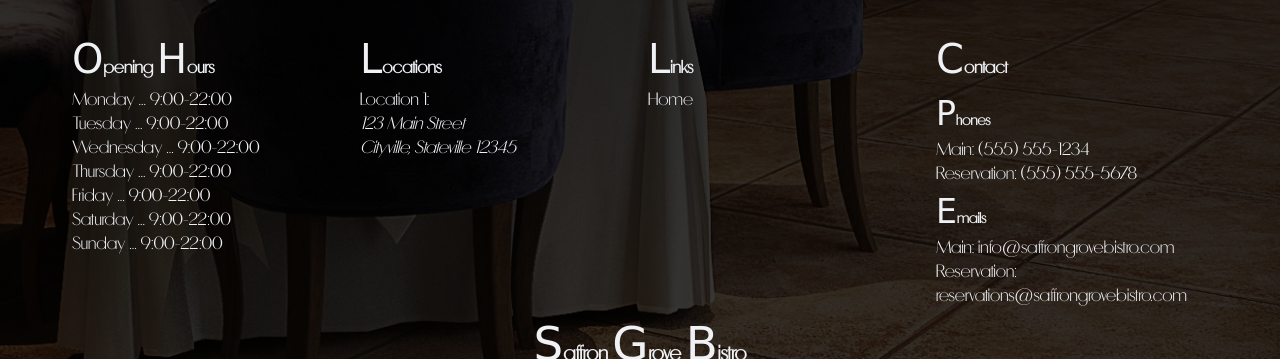
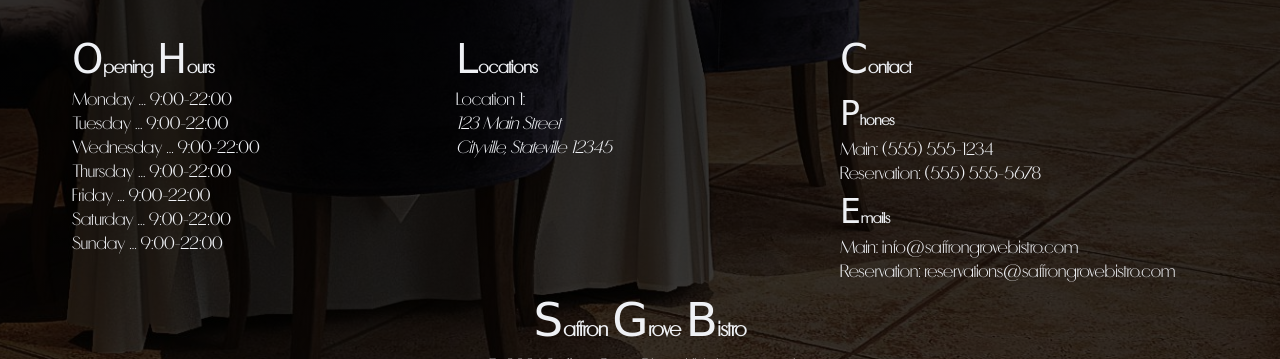
Before and after one commit to BerettaSM/odin-restaraunt-page, a website built with webpack: page src/index.html in a window 1280 px wide. Shown: the part 1035-1394 px from the top of the page. Built offline with nearby package versions, Linux system fonts and the light colour scheme; files whose address does not match are found by name; a web font is replaced by a local one.

Commit message:
refactor: remove links section from footer

```diff
--- a/src/index.html
+++ b/src/index.html
@@ -58,12 +58,6 @@
                                 </li>
                             </ul>
                         </li>
-                        <li class="menu">
-                            <h4>Links</h4>
-                            <ul>
-                                <li><a href="#">Home</a></li>
-                            </ul>
-                        </li>
                         <li class="contact">
                             <h4>Contact</h4>
                             <ul>
```
